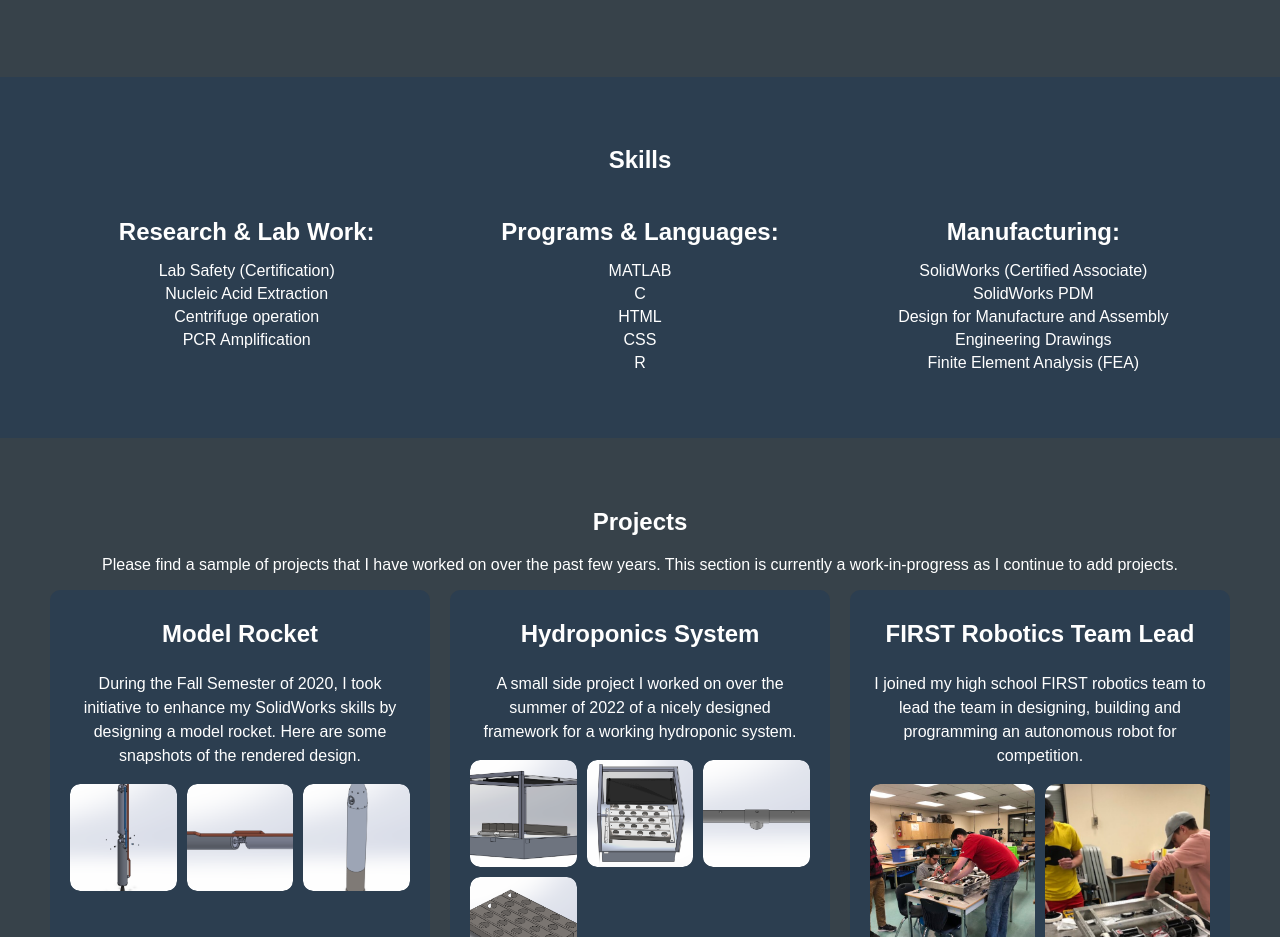
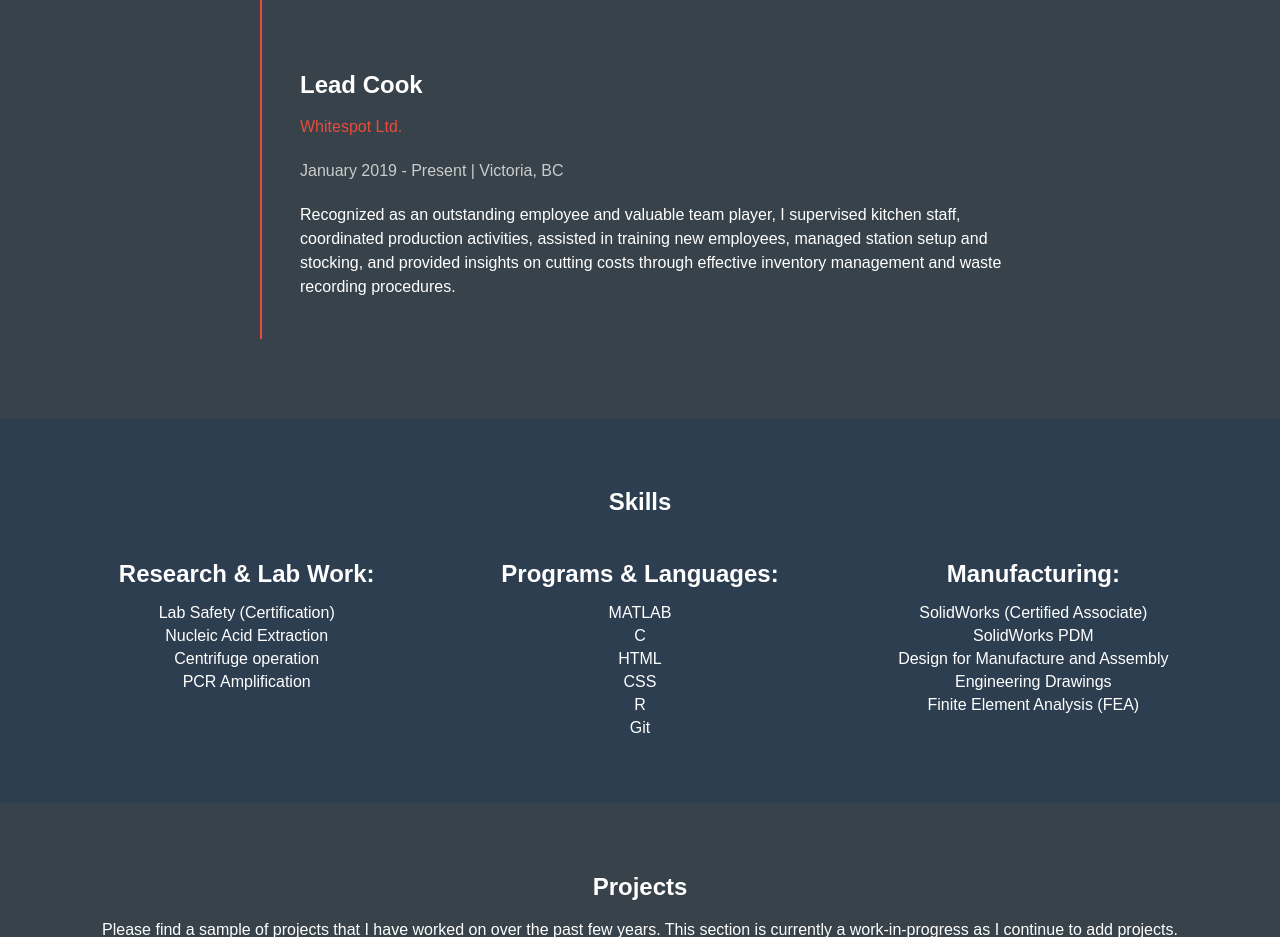
Before and after one commit to MrJonasdeHoog/mywebsite, a plain HTML site: page index.html in a window 1280 px wide. Shown: the part 1680-2617 px from the top of the page. Drawn offline with Linux system fonts and the light colour scheme; a script that the page names is missing.

Commit message:
updated resume

```diff
--- a/index.html
+++ b/index.html
@@ -77,6 +77,15 @@
                         <p class="job-description">I operated conveyor belts and large machinery for coal ship loading. I ensured quality control and accurate sampling of coal cargo, inspected automated sampling plants, and recorded information on standard forms. I assisted in the preparation and distribution of samples to laboratories and conducted a report on improving efficiency in dealing with metal detected in conveyor belts.</p>
                     </div>
                 </div>
+                <div class="timeline-entry">
+                    <div class="timeline-content">
+                        <h3>Lead Cook</h3>
+                        <p class="company-name">Whitespot Ltd.</p>
+                        <p class="job-date-location">January 2019 - Present | Victoria, BC</p>
+                        <p class="job-description">Recognized as an outstanding employee and valuable team player, I supervised kitchen staff, coordinated production activities, assisted in training new employees, managed station setup and stocking, and provided insights on cutting costs through effective inventory management and waste recording procedures.</p>
+                    </div>
+                </div>
+
             </div>
         </div>
     </section>
@@ -100,6 +109,7 @@
                     <li>HTML</li>
                     <li>CSS</li>
                     <li>R</li>
+                    <li>Git</li>
                 </ul>
             </div>
             <div class="skills-column">
```
Also changed, not shown: 1 other file.
